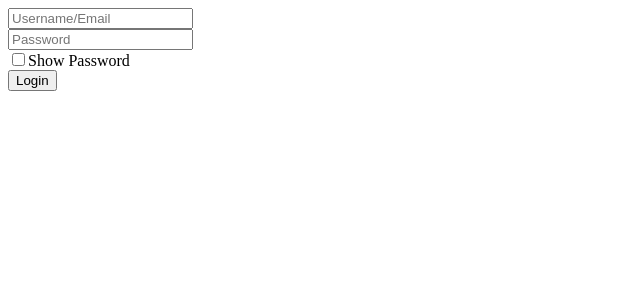
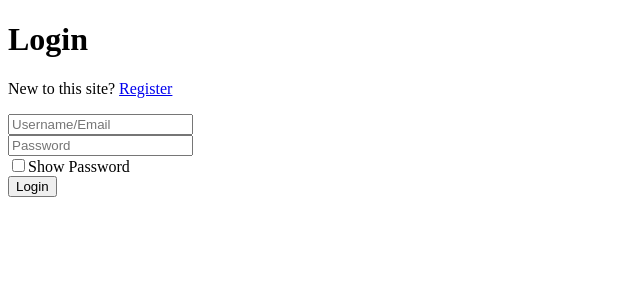
Before and after one commit to boogeymanCoder/taskme-client, a React (Create React App) app: page /login in a window 1280 px wide. Shown: the top 300 px of the page, without its empty margins (0-640 px from the left). Built offline with nearby package versions, Linux system fonts and the light colour scheme; no server answers.

Commit message:
added better navigation for login and registration

```diff
--- a/src/Pages/Login.js
+++ b/src/Pages/Login.js
@@ -1,6 +1,7 @@
 import axios from "axios";
 import React, { useEffect, useState } from "react";
 import { useAuthCheck } from "../hooks/auth";
+import { Link } from "react-router-dom";
 
 export default function Login() {
   const [username, setUsername] = useState("");
@@ -50,6 +51,11 @@
   useEffect(loginAuthCheck, []);
 
   return (
+    <>
+      <h1>Login</h1>
+      <p>
+        New to this site? <Link to="/register">Register</Link>
+      </p>
       <form onSubmit={login}>
         <input
           type="text"
@@ -74,5 +80,6 @@
         <br />
         <input type="submit" value="Login" />
       </form>
+    </>
   );
 }
--- a/src/Pages/Register.js
+++ b/src/Pages/Register.js
@@ -2,6 +2,7 @@
 import axios from "axios";
 import { useAuthCheck } from "../hooks/auth";
 import { useNavigate } from "react-router";
+import { Link } from "react-router-dom";
 
 export default function Register() {
   const navigate = useNavigate();
@@ -100,6 +101,9 @@
   return (
     <>
       <h1>Register</h1>
+      <p>
+        Already a member? <Link to="/login">Login</Link>
+      </p>
       <form onSubmit={register}>
         <input
           style={{ color: usrColor }}
```
Lines whose indentation alone changed are shown as unchanged.
